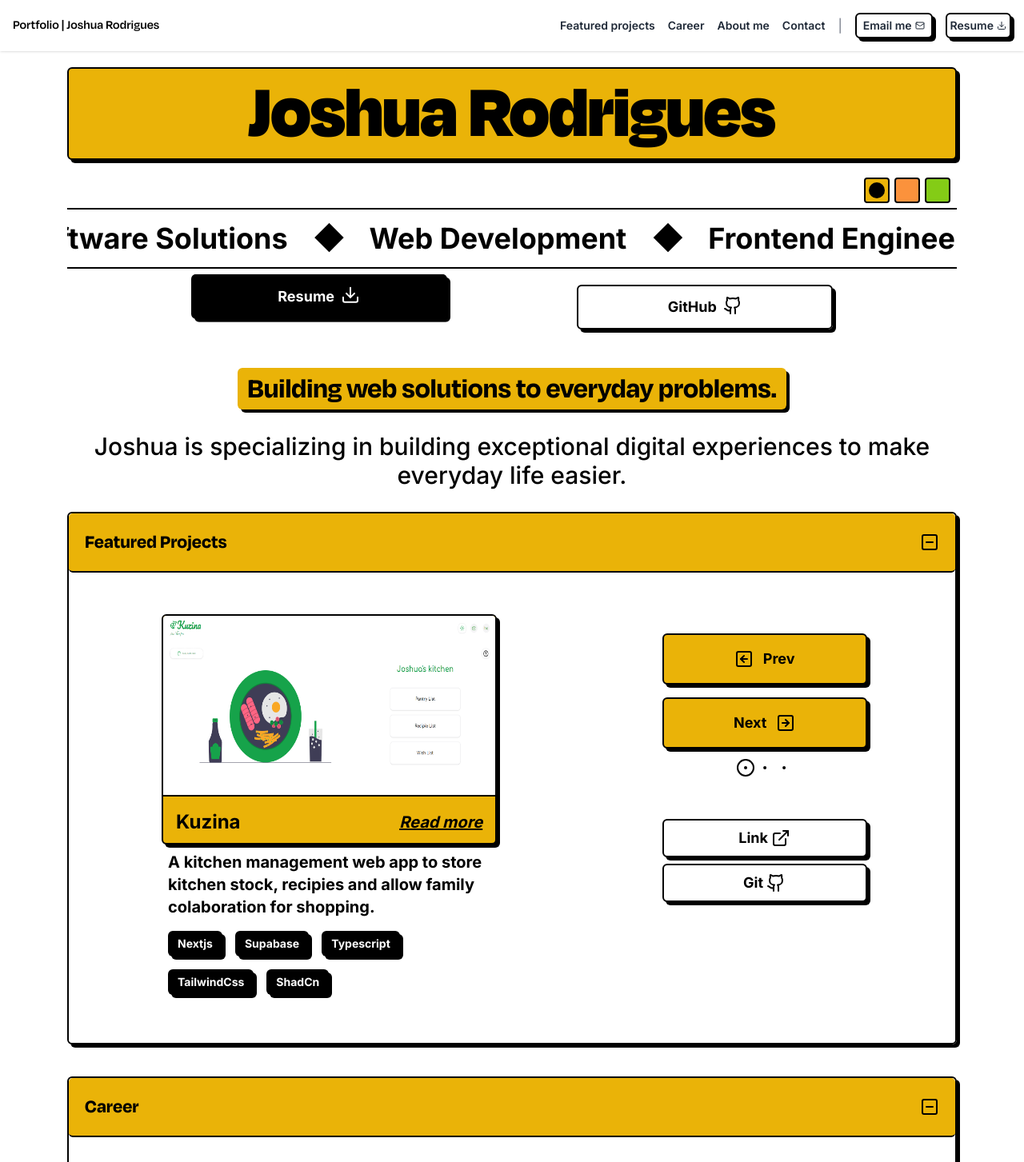
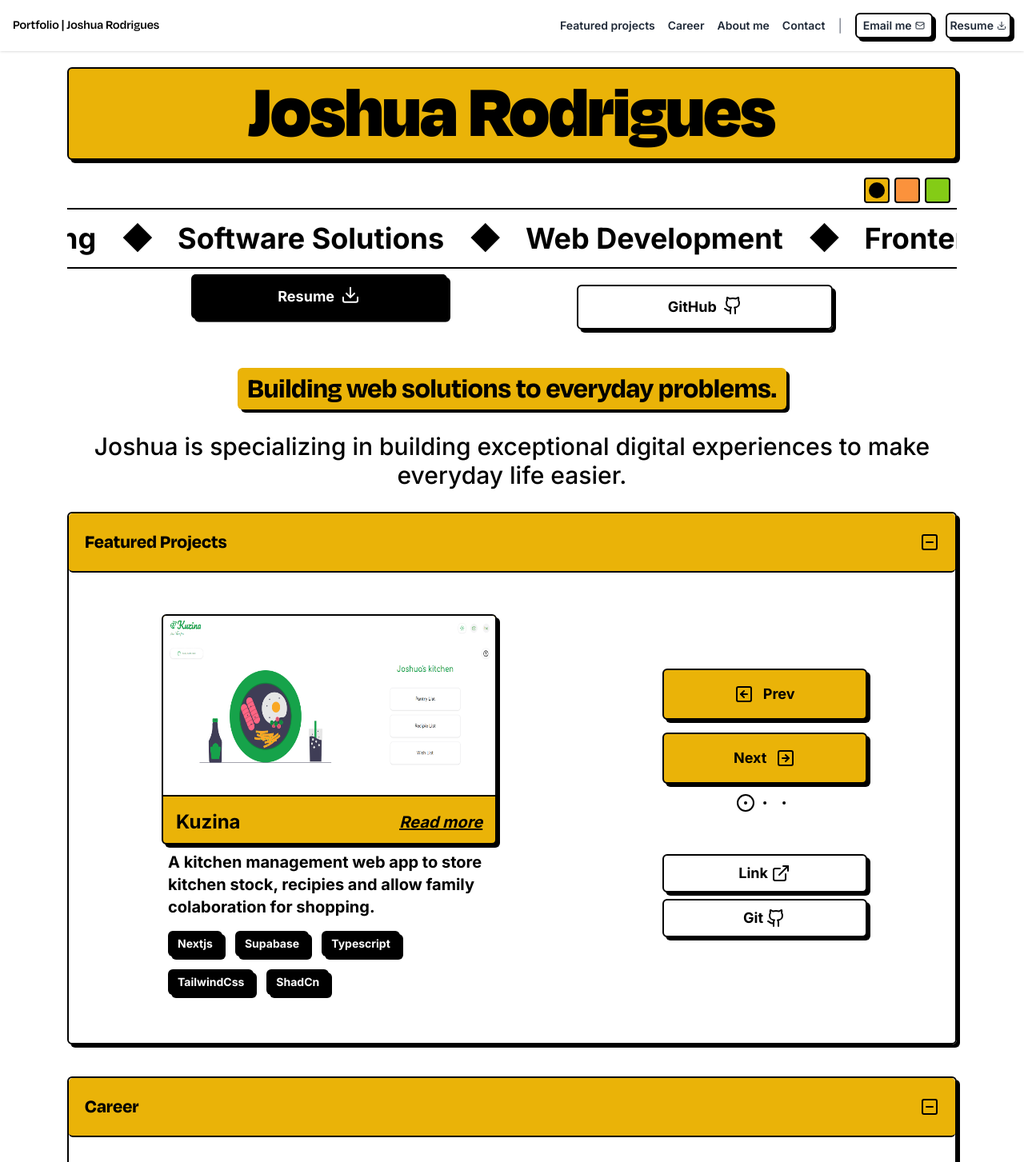
Before and after one commit to Joshuajrodrigues/dev-portfolio, a Next.js app: page / in a window 1280 px wide. Shown: the top 1453 px of the page at 80% size. Built offline with nearby package versions, Linux system fonts and the light colour scheme.

Commit message:
minor fixes

```diff
--- a/app/layout.tsx
+++ b/app/layout.tsx
@@ -21,7 +21,7 @@ export default function RootLayout({
     <html lang="en">
       <body className={inter.className}>
         <Navbar/>
-        <main className="mt-16 flex flex-col items-center justify-center p-5 md:m-5 md:mt-20 lg:m-16 text-black">
+        <main className="  mt-16 flex flex-col items-center justify-center p-5 md:m-5 md:mt-20 lg:m-16 text-black">
           <Header />
           <section className="w-full flex justify-end">
             <ColorPicker items={["Yellow", "Orange", "Green"]} />
--- a/components/career.tsx
+++ b/components/career.tsx
@@ -61,7 +61,7 @@ const Career = () => {
                   a.target = "_blank";
                   a.click();
                 }}
-                className="text-gray-800 inline p-1 text-sm  font-semibold "
+                className="text-gray-800 inline p-1 mr-1 text-sm  font-semibold "
               >
                 <span className="flex justify-center items-center">
                   Resume <Download className={`ml-1 `} size={12} />
--- a/components/projectSection.tsx
+++ b/components/projectSection.tsx
@@ -37,7 +37,7 @@ export const ProjectSection = (props: props) => {
           ))}
         </div>
       </div>
-      <div className="w-full sm:ml-3 md:ml-5 md:mt-5 flex justify-between sm:justify-center items-start sm:items-center sm:flex-col">
+      <div className="w-full sm:ml-3 md:ml-5 md:mt-5 lg:mt-16 flex justify-between sm:justify-center items-start sm:items-center sm:flex-col">
         <div className="flex flex-col items-center justify-center">
           <ProjectControl />
           <Pagination />
--- a/tailwind.config.ts
+++ b/tailwind.config.ts
@@ -26,8 +26,8 @@ const config: Config = {
         // => @media (min-width: 1536px) { ... }
       },
       animation: {
-        marquee: "marquee 8s linear infinite",
-        marquee2: "marquee2 8s linear infinite",
+        marquee: "marquee 10s linear infinite",
+        marquee2: "marquee2 10s linear infinite",
         wiggle: 'wiggle 1s ease-in-out infinite',
       },
       keyframes: {
```
